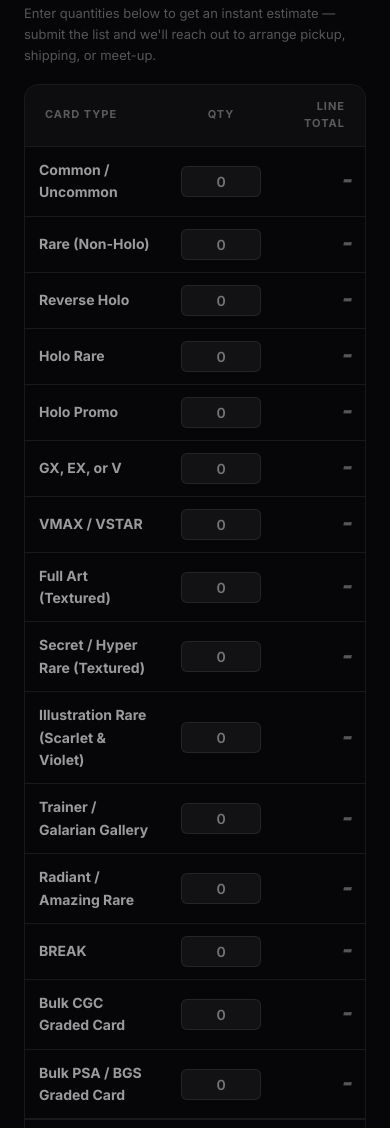
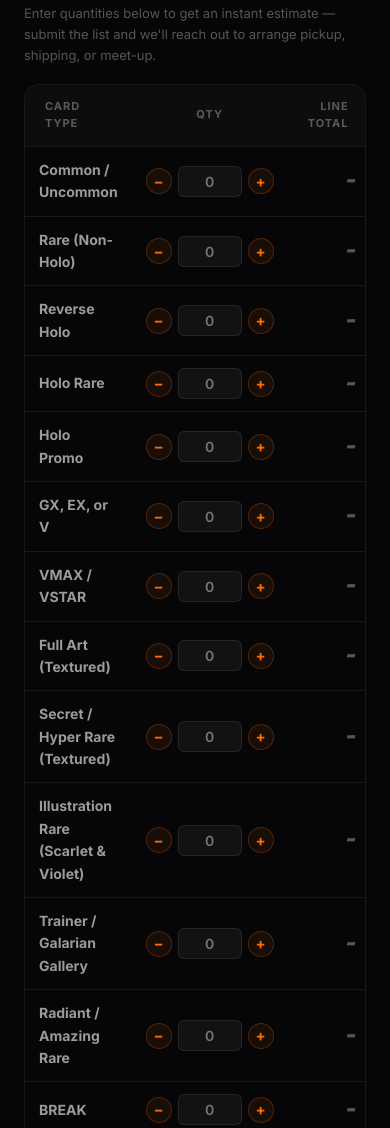
Before and after one commit to sakekittycards/sakekittycards.github.io, a plain HTML site: page buylist.html in a window 390 px wide. Shown: the part 1396-2524 px from the top of the page. Drawn offline with Linux system fonts and the light colour scheme.

Commit message:
Add +/- qty nudge buttons on buylist rows + trade-in reassurance callout

```diff
--- a/buylist.html
+++ b/buylist.html
@@ -185,7 +185,7 @@
 
   <style>
     .bulk-qty {
-      width: 80px; padding: 6px 8px; text-align: center;
+      width: 64px; padding: 6px 8px; text-align: center;
       background: rgba(255,255,255,0.05); border: 1.5px solid var(--border);
       border-radius: 6px; color: var(--text);
       font-family: 'Inter',sans-serif; font-size: 14px; font-weight: 600;
@@ -195,6 +195,29 @@
     .bulk-qty::-webkit-outer-spin-button, .bulk-qty::-webkit-inner-spin-button { -webkit-appearance: none; margin: 0; }
     .bulk-qty:focus { border-color: rgba(255,106,0,0.55); box-shadow: 0 0 0 3px rgba(255,106,0,0.08); }
     .bulk-table td { padding: 12px 14px; }
+
+    /* +/- nudge buttons */
+    .qty-group { display: inline-flex; align-items: center; gap: 6px; }
+    .qty-btn {
+      width: 26px; height: 26px; border-radius: 50%;
+      background: rgba(255,106,0,0.08);
+      border: 1px solid rgba(255,106,0,0.25);
+      color: var(--orange);
+      font-family: 'Inter',sans-serif; font-size: 15px; font-weight: 700; line-height: 1;
+      cursor: pointer;
+      opacity: 0;
+      transition: opacity .15s, background .15s, transform .1s;
+      user-select: none;
+    }
+    .bulk-table tr:hover .qty-btn,
+    .bulk-qty:focus ~ .qty-btn,
+    .bulk-qty:focus + .qty-btn,
+    .qty-btn:focus { opacity: 1; }
+    .qty-btn:hover { background: rgba(255,106,0,0.2); border-color: var(--orange); }
+    .qty-btn:active { transform: scale(0.9); }
+    @media (max-width: 640px) {
+      .qty-btn { opacity: 1; }  /* always visible on mobile (no hover) */
+    }
     .bulk-table .line-total { text-align: right; color: var(--orange); font-weight: 700; font-family: 'Bangers',cursive; font-size: 15px; letter-spacing: 0.5px; }
     .bulk-input {
       width: 100%; padding: 11px 14px;
@@ -248,7 +271,11 @@
         <tr>
           <td><strong>${r.name}</strong></td>
           <td style="text-align:center">
-            <input type="number" class="bulk-qty" min="0" placeholder="0" data-idx="${i}" inputmode="numeric" />
+            <div class="qty-group">
+              <button type="button" class="qty-btn" data-nudge="-1" data-idx="${i}" aria-label="Decrease">−</button>
+              <input type="number" class="bulk-qty" min="0" placeholder="0" data-idx="${i}" inputmode="numeric" />
+              <button type="button" class="qty-btn" data-nudge="1" data-idx="${i}" aria-label="Increase">+</button>
+            </div>
           </td>
           <td class="buy-price" style="text-align:right">${fmt(r.cash)}</td>
           <td class="credit-price" style="text-align:right">${fmt(r.credit)}</td>
@@ -256,6 +283,16 @@
         </tr>
       `).join('');
       tbody.querySelectorAll('.bulk-qty').forEach(inp => inp.addEventListener('input', updateBulkTotals));
+      tbody.querySelectorAll('.qty-btn').forEach(btn => {
+        btn.addEventListener('click', e => {
+          const step = (e.shiftKey ? 10 : 1) * parseInt(btn.dataset.nudge);
+          const input = tbody.querySelector(`.bulk-qty[data-idx="${btn.dataset.idx}"]`);
+          const current = parseInt(input.value) || 0;
+          const next = Math.max(0, current + step);
+          input.value = next === 0 ? '' : next;
+          updateBulkTotals();
+        });
+      });
     }
 
     function updateBulkTotals() {
```
Also changed, not shown: trade-in.html (+12 -0 lines).
